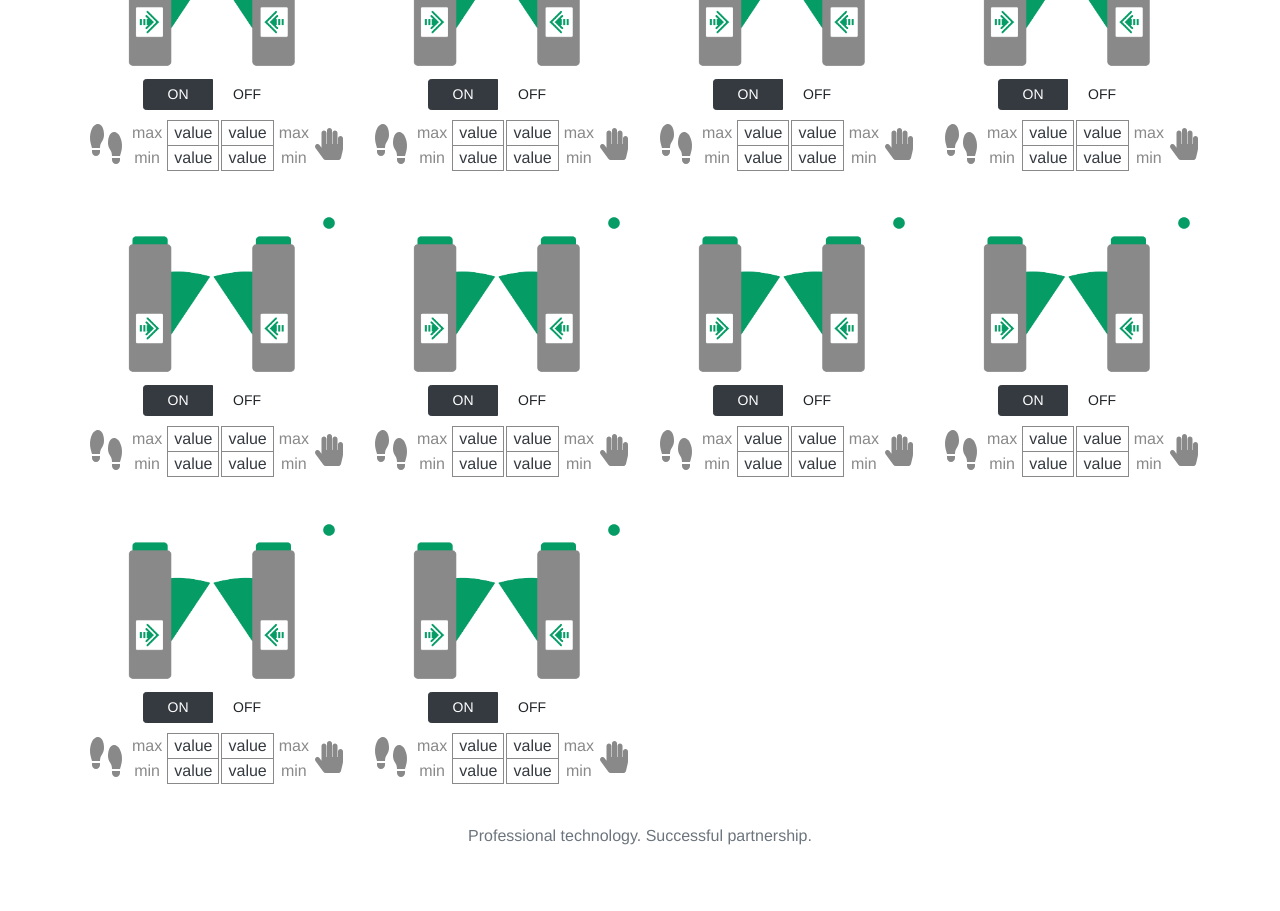
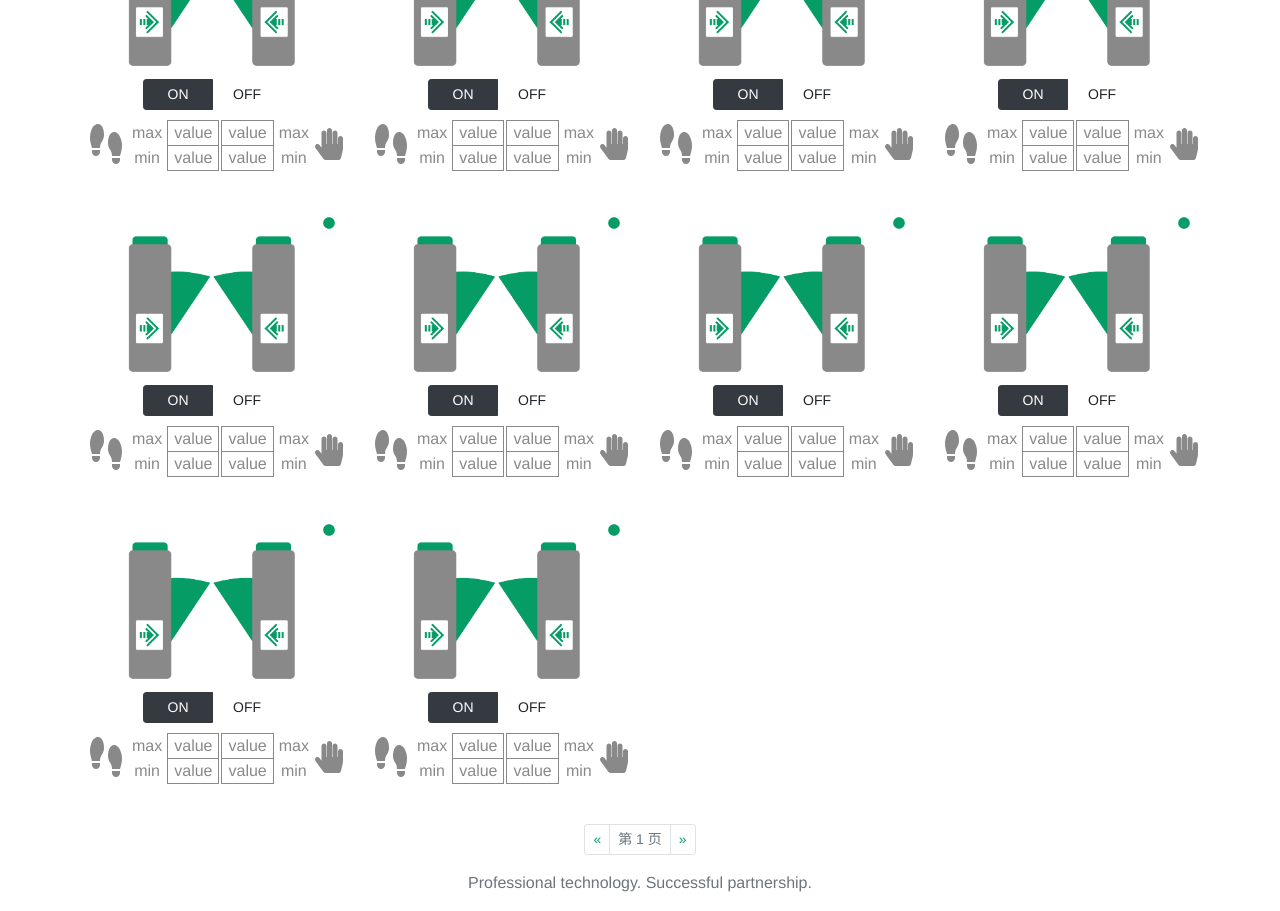
Before and after one commit to WEIGUDA/quatek_web_app_project, a Vue app in the folder frontend/: page /#/gates in a window 1280 px wide. Shown: the part 280-1191 px from the top of the page. Before the commit the page ends 1144 px from the top, so only its background shows below. Built offline with nearby package versions, Linux system fonts and the light colour scheme.

Commit message:
finished gates

```diff
--- a/frontend/package.json
+++ b/frontend/package.json
@@ -15,6 +15,7 @@
     "@fortawesome/vue-fontawesome": "^0.1.0",
     "bootstrap": "^4.1.1",
     "bootstrap-vue": "^2.0.0-rc.11",
+    "jquery": "^1.9.1",
     "register-service-worker": "^1.0.0",
     "vue": "^2.5.16",
     "vue-router": "^3.0.1",
--- a/frontend/src/App.vue
+++ b/frontend/src/App.vue
@@ -11,11 +11,11 @@
       <b-collapse is-nav id="nav_collapse">
 
         <b-navbar-nav>
-          <b-nav-item href="#" to="/" exact>首页</b-nav-item>
-          <b-nav-item href="#" to="gates">闸机列表</b-nav-item>
-          <b-nav-item href="#">卡片管理</b-nav-item>
-          <b-nav-item href="#">静电测试</b-nav-item>
-          <b-nav-item href="#">考勤管理</b-nav-item>
+          <b-nav-item to="/" exact>首页</b-nav-item>
+          <b-nav-item to="/gates">闸机列表</b-nav-item>
+          <b-nav-item to="/cards">卡片管理</b-nav-item>
+          <b-nav-item>静电测试</b-nav-item>
+          <b-nav-item>考勤管理</b-nav-item>
           <!-- <b-nav-item href="#">帮助</b-nav-item> -->
         </b-navbar-nav>
 
--- a/frontend/src/components/Gate.vue
+++ b/frontend/src/components/Gate.vue
@@ -96,9 +96,11 @@ export default {
 }
 .gate-value-left-td {
   border: 1px solid #898989;
+  color: #898989;
 }
 .gate-value-right-td {
   border: 1px solid #898989;
+  color: #898989;
 }
 .gate-max-min-left-td {
   color: #898989;
--- a/frontend/src/components/Gates.vue
+++ b/frontend/src/components/Gates.vue
@@ -8,6 +8,28 @@
         <div class="row">
             <app-gate v-for="gate in 10" :key="gate"></app-gate>
         </div>
+        <nav aria-label="Page navigation">
+            <ul class="pagination pagination-sm justify-content-center">
+                <li class="page-item">
+                    <a class="page-link" href="#" aria-label="Previous">
+                        <span aria-hidden="true">&laquo;</span>
+                        <span class="sr-only">上一页</span>
+                    </a>
+
+                </li>
+                <li class="page-item disabled">
+                    <a class="page-link">第 {{currentPage}} 页</a>
+                </li>
+
+                <li class="page-item">
+                    <a class="page-link" href="#" aria-label="Next">
+                        <span aria-hidden="true">&raquo;</span>
+                        <span class="sr-only">下一页</span>
+                    </a>
+                </li>
+
+            </ul>
+        </nav>
     </div>
 </template>
 
@@ -17,6 +39,7 @@ export default {
   name: 'Gates',
   data: function() {
       return {
+          currentPage: 1,
 
       };
   },
@@ -39,6 +62,9 @@ export default {
 .btn-quatek {
   background-color: #059c66;
 }
+.page-link {
+  color: #059c66;
+}
 @media (min-width: 576px) {
 }
 
--- a/frontend/src/main.js
+++ b/frontend/src/main.js
@@ -9,12 +9,21 @@ import 'bootstrap/dist/css/bootstrap.css';
 import 'bootstrap-vue/dist/bootstrap-vue.css';
 
 import { library } from '@fortawesome/fontawesome-svg-core';
-import { faCircle, faShoePrints, faHandPaper } from '@fortawesome/free-solid-svg-icons';
+import {
+  faCircle,
+  faShoePrints,
+  faHandPaper,
+  faUpload,
+  faDownload,
+  faUserPlus,
+  faTrashAlt,
+  faPencilAlt,
+} from '@fortawesome/free-solid-svg-icons';
 import { FontAwesomeIcon } from '@fortawesome/vue-fontawesome';
 
 Vue.use(BootstrapVue);
 
-library.add(faCircle, faShoePrints, faHandPaper);
+library.add(faCircle, faShoePrints, faHandPaper, faUpload, faDownload, faUserPlus, faPencilAlt, faTrashAlt);
 Vue.component('font-awesome-icon', FontAwesomeIcon);
 
 Vue.config.productionTip = false;
--- a/frontend/src/router.js
+++ b/frontend/src/router.js
@@ -2,6 +2,7 @@ import Vue from 'vue';
 import Router from 'vue-router';
 import Index from '@/components/Index';
 import Gates from '@/components/Gates';
+import Cards from '@/components/Cards';
 
 Vue.use(Router);
 
@@ -12,11 +13,15 @@ export default new Router({
       name: 'Index',
       component: Index,
     },
-
     {
       path: '/gates',
       name: 'Gates',
       component: Gates,
     },
+    {
+      path: '/cards',
+      name: 'Cards',
+      component: Cards,
+    },
   ],
 });
```
Also changed, not shown: 1 other file (tests, documents, lock files or other folders). Lines whose indentation alone changed are shown as unchanged.
